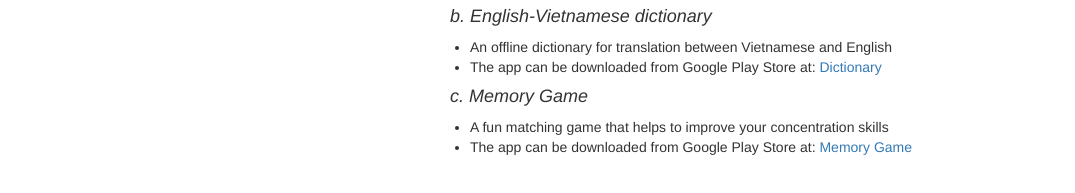
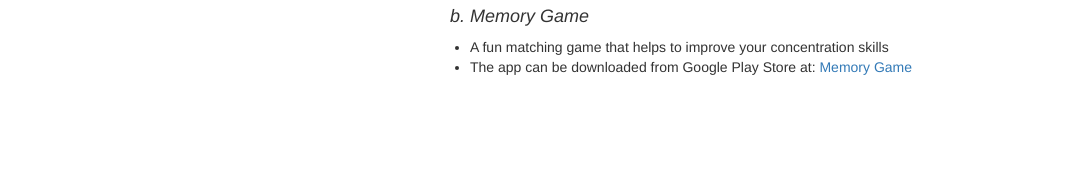
Before and after one commit to thuynh186/portfolio, a plain HTML site: page project.html in a window 1280 px wide. Shown: the part 579-772 px from the top of the page, without its empty margins (0-1075 px from the left). Drawn offline with nearby package versions, Linux system fonts and the light colour scheme.

Commit message:
remove dictionary app

```diff
--- a/project.html
+++ b/project.html
@@ -75,14 +75,7 @@
 							<a href="https://play.google.com/store/apps/details?id=com.myapp.simplenotes&amp;hl=en" target="_blank">Secure-Notes</a>
 						</li>
 					</ul>
-					<h4 class="subProject"><em>b. English-Vietnamese dictionary</em></h4>
-					<ul>
-						<li>An offline dictionary for translation between Vietnamese and English</li>
-						<li>The app can be downloaded from Google Play Store at:
-							<a href="https://play.google.com/store/apps/details?id=com.myapp.mydictionary&amp;hl=en" target="_blank">Dictionary</a>
-						</li>
-					</ul>
-					<h4 class="subProject"><em>c. Memory Game</em></h4>
+					<h4 class="subProject"><em>b. Memory Game</em></h4>
 					<ul>
 						<li>A fun matching game that helps to improve your concentration skills</li>
 						<li>The app can be downloaded from Google Play Store at:
```
